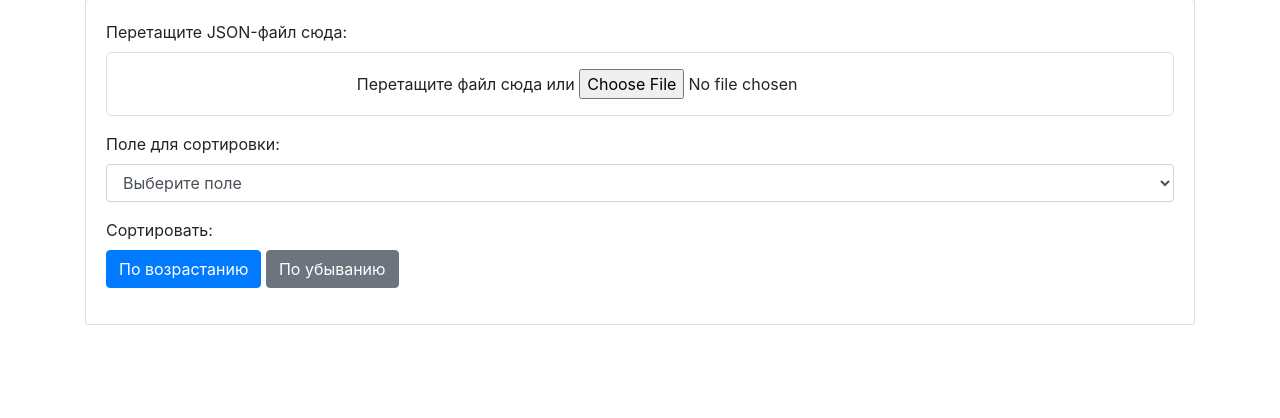
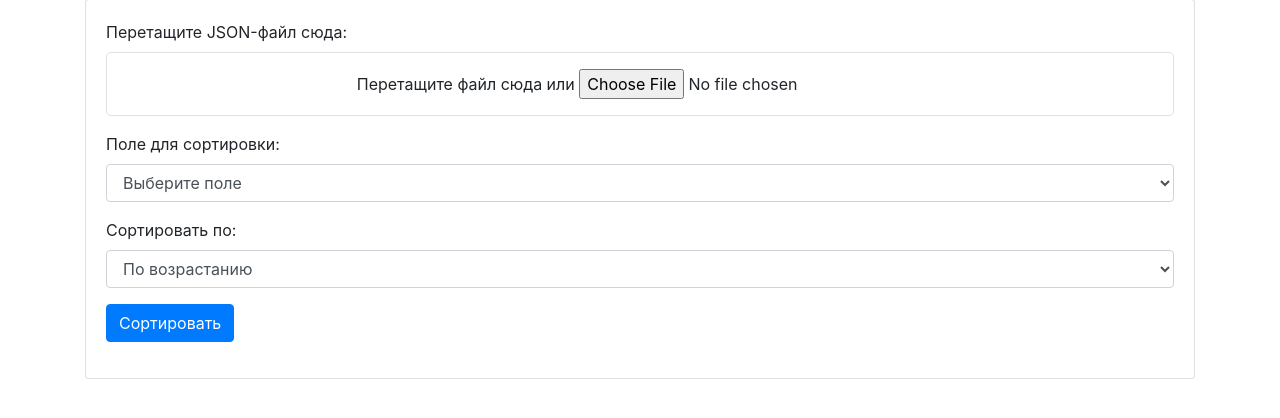
Before and after one commit to Andrey-Zobnin/ProjectOfJson, a Flask app: page / in a window 1280 px wide. Shown: the part 105-523 px from the top of the page. Run offline with Flask 3, Linux system fonts and the light colour scheme; some libraries are stand-ins or nearby versions.

Commit message:
add progress and loading

```diff
--- a/myapp/templates/index.html
+++ b/myapp/templates/index.html
@@ -26,15 +26,23 @@
                         </select>
                     </div>
                     <div class="form-group">
-                        <label>Сортировать:</label>
-                        <div>
-                            <button type="button" class="btn btn-primary" id="sortAsc">По возрастанию</button>
-                            <button type="button" class="btn btn-secondary" id="sortDesc">По убыванию</button>
-                        </div>
+                        <label>Сортировать по:</label>
+                        <select class="form-control" id="reverse_sort" name="reverse_sort">
+                            <option value="no">По возрастанию</option>
+                            <option value="yes">По убыванию</option>
+                        </select>
                     </div>
+                    <button type="button" class="btn btn-primary" id="sortBtn">Сортировать</button>
                     <button type="button" class="btn btn-success" id="downloadBtn" style="display: none;">Скачать отсортированный файл</button>
                 </form>
                 <p id="result" class="mt-3"></p>
+                <div id="progress" class="mt-3" style="display: none;">
+                    <p>Прогресс сортировки: <span id="progressText">Загрузка...</span></p>
+                </div>
+                <div id="fileContent" class="mt-3" style="display: none;">
+                    <h5>Содержимое файла:</h5>
+                    <pre id="contentDisplay"></pre>
+                </div>
             </div>
         </div>
     </div>
```
